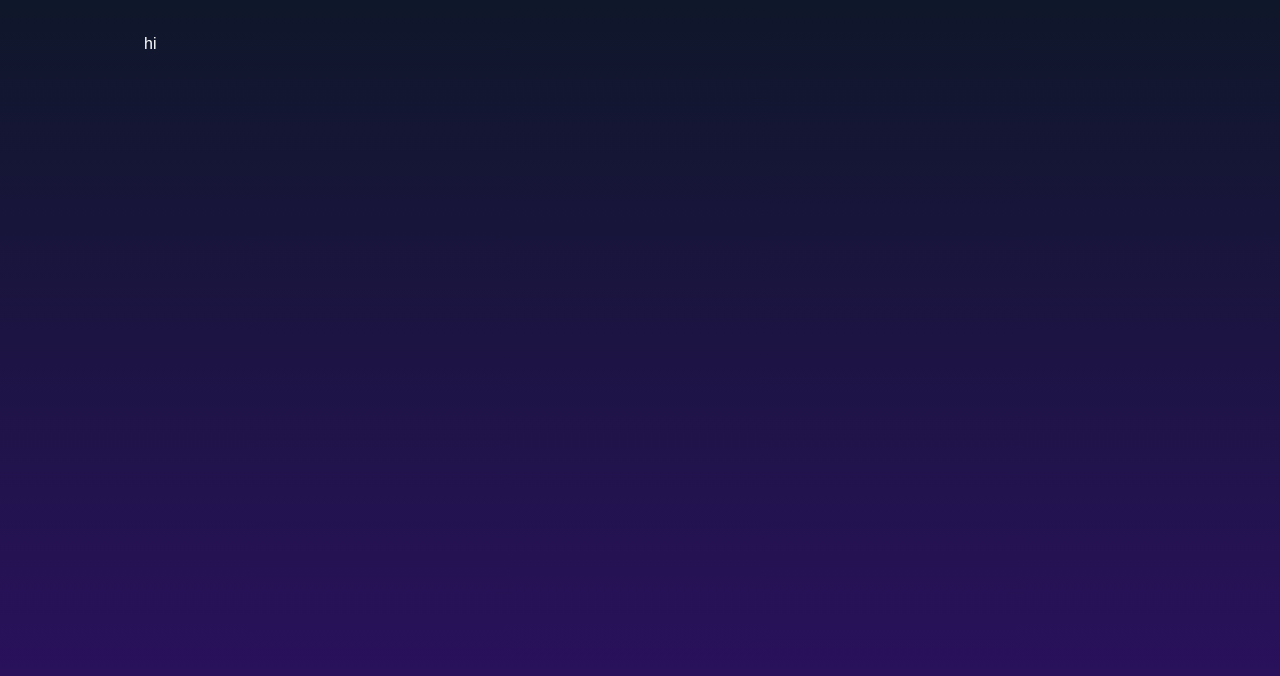
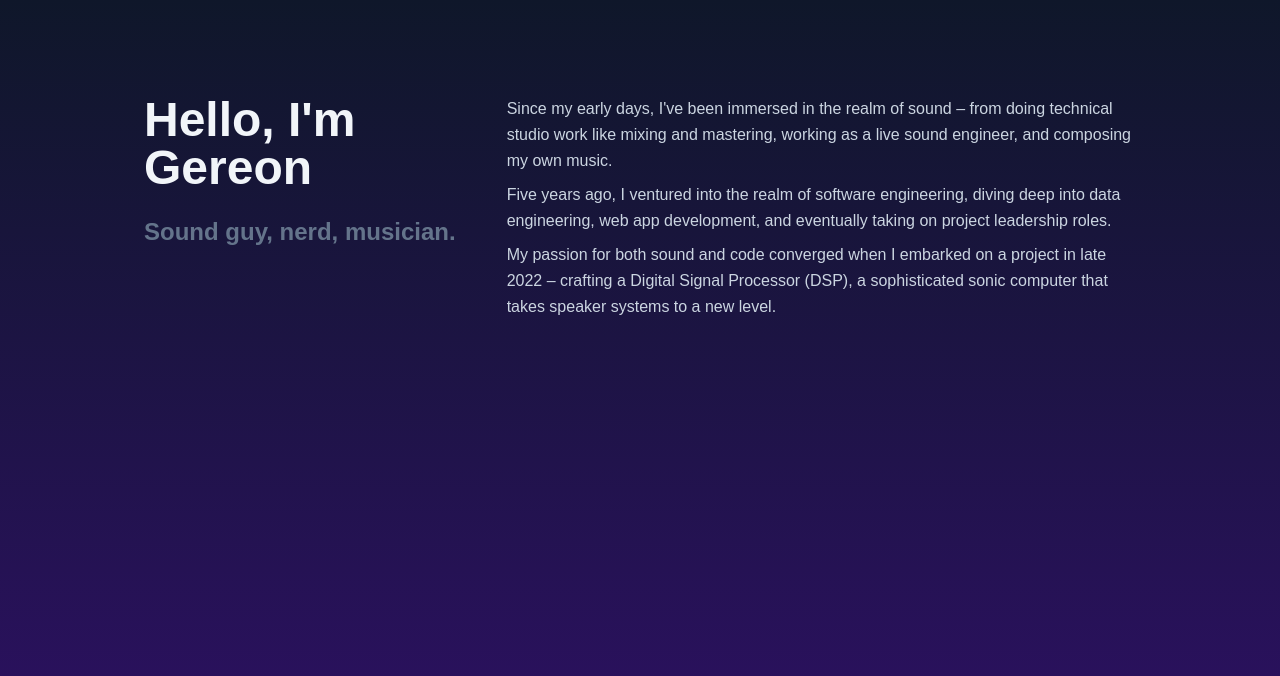
Before and after one commit to gereonrisse/personal-website, a SvelteKit app: page / in a window 1280 px wide. Shown: the top 676 px of the page. Built offline with nearby package versions, Linux system fonts and the light colour scheme; a web font is replaced by a local one.

Commit message:
initialized intro section of Landing Page

```diff
--- a/src/routes/+page.svelte
+++ b/src/routes/+page.svelte
@@ -3,10 +3,27 @@
 </script>
 
 <svelte:head>
-	<title>Home</title>
-	<meta name="description" content="Svelte demo app" />
+    <title>Home</title>
+    <meta content="Svelte demo app" name="description"/>
 </svelte:head>
 
-<section>
-	hi
+<section class="flex flex-col sm:flex-row gap-6 sm:gap-12 mt-16" id="intro">
+    <div class="basis-1/3">
+		<h1 class="text-5xl font-bold text-slate-100">Hello, I'm Gereon</h1>
+		<h2 class="text-2xl font-bold text-slate-500 mt-6">Sound guy, nerd, musician.</h2>
+	</div>
+    <div class="basis-2/3 leading-relaxed flex flex-col gap-2 text-slate-300">
+        <p>
+            Since my early days, I've been immersed in the realm of sound – from doing technical studio work like mixing
+            and mastering, working as a live sound engineer, and composing my own music.
+        </p>
+        <p>
+            Five years ago, I ventured into the realm of software engineering, diving deep into data engineering, web
+            app development, and eventually taking on project leadership roles.
+        </p>
+        <p>
+            My passion for both sound and code converged when I embarked on a project in late 2022 – crafting a Digital
+            Signal Processor (DSP), a sophisticated sonic computer that takes speaker systems to a new level.
+        </p>
+    </div>
 </section>
```
